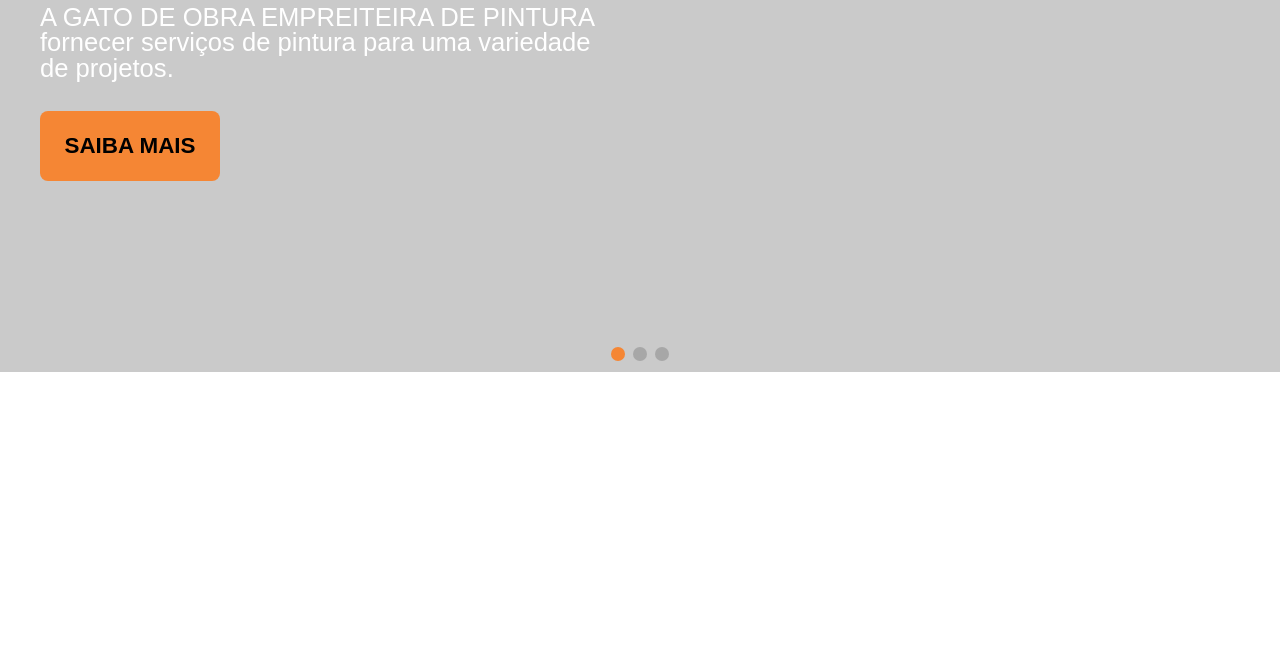
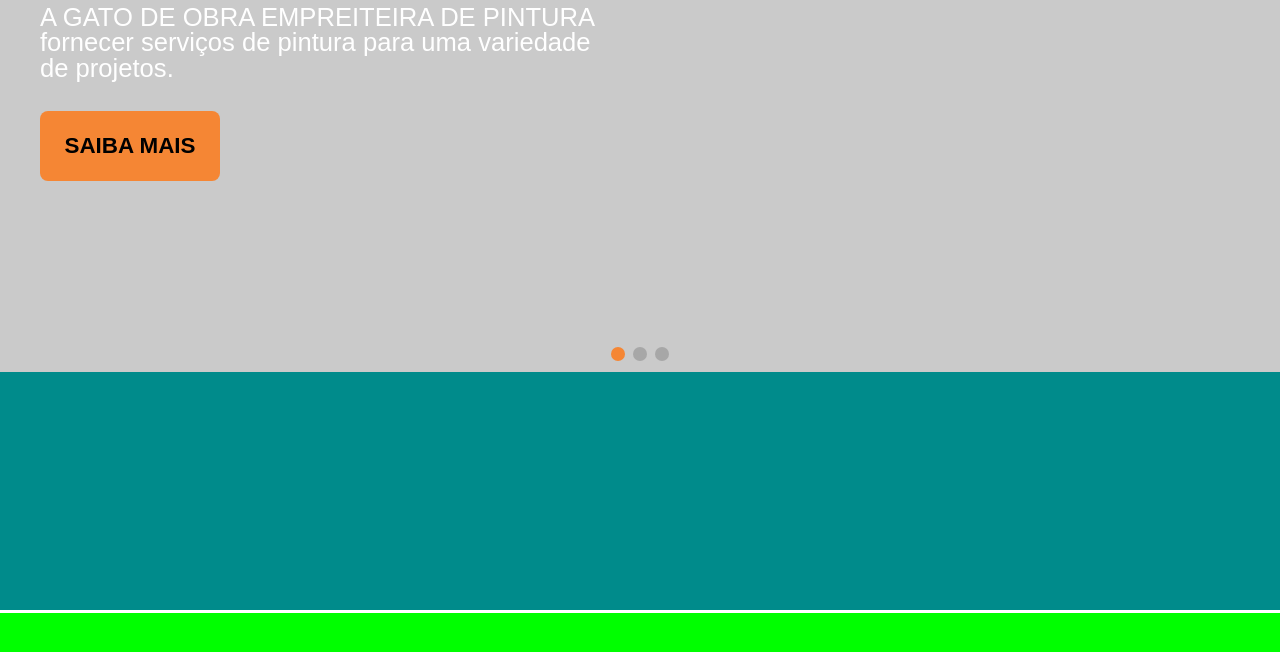
Before and after one commit to Fabricio-Gabriel/gato-de-obra, a website with bundled scripts: page index.html in a window 1280 px wide. Shown: the part 408-1060 px from the top of the page. Before the commit the page ends 800 px from the top, so only its background shows below. Built offline with nearby package versions, Linux system fonts and the light colour scheme; a web font is replaced by a local one.

Commit message:
iniciar footer

```diff
--- a/index.html
+++ b/index.html
@@ -66,6 +66,21 @@
 
           </div>
     </main>
+    <footer>
+      <div class="contain-footer">
+        <div class="left-footer">
+
+        </div>
+
+        <div class="right-footer">
+
+        </div>
+      </div>
+
+      <div class="contain-copyright">
+
+      </div>
+    </footer>
     <script type="module" src="src/index.js"></script>
     <script src="src/waypoint.js"></script>
     <script src="https://cdn.jsdelivr.net/npm/swiper@11/swiper-bundle.min.js"></script>
--- /dev/null
+++ b/src/less/components/footer/footer.less
@@ -0,0 +1,31 @@
+footer {
+    display: flex;
+    align-items: center;
+    flex-direction: column;
+    width: 100vw;
+    height: 300px;
+    background-color: #F58634;
+
+    .contain-footer {
+        width: 100%;
+        max-width: 1600px;
+        height: 80%;
+        border-bottom: 3px solid #fff;
+        background-color: darkcyan;
+
+        // .left-footer {
+
+        // }
+
+        // .right-footer {
+
+        // }
+    }
+
+    .contain-copyright {
+        width: 100%;
+        max-width: 1600px;
+        height: 20%;
+        background-color: lime;
+    }
+}
```
Also changed, not shown: css/style.css.
